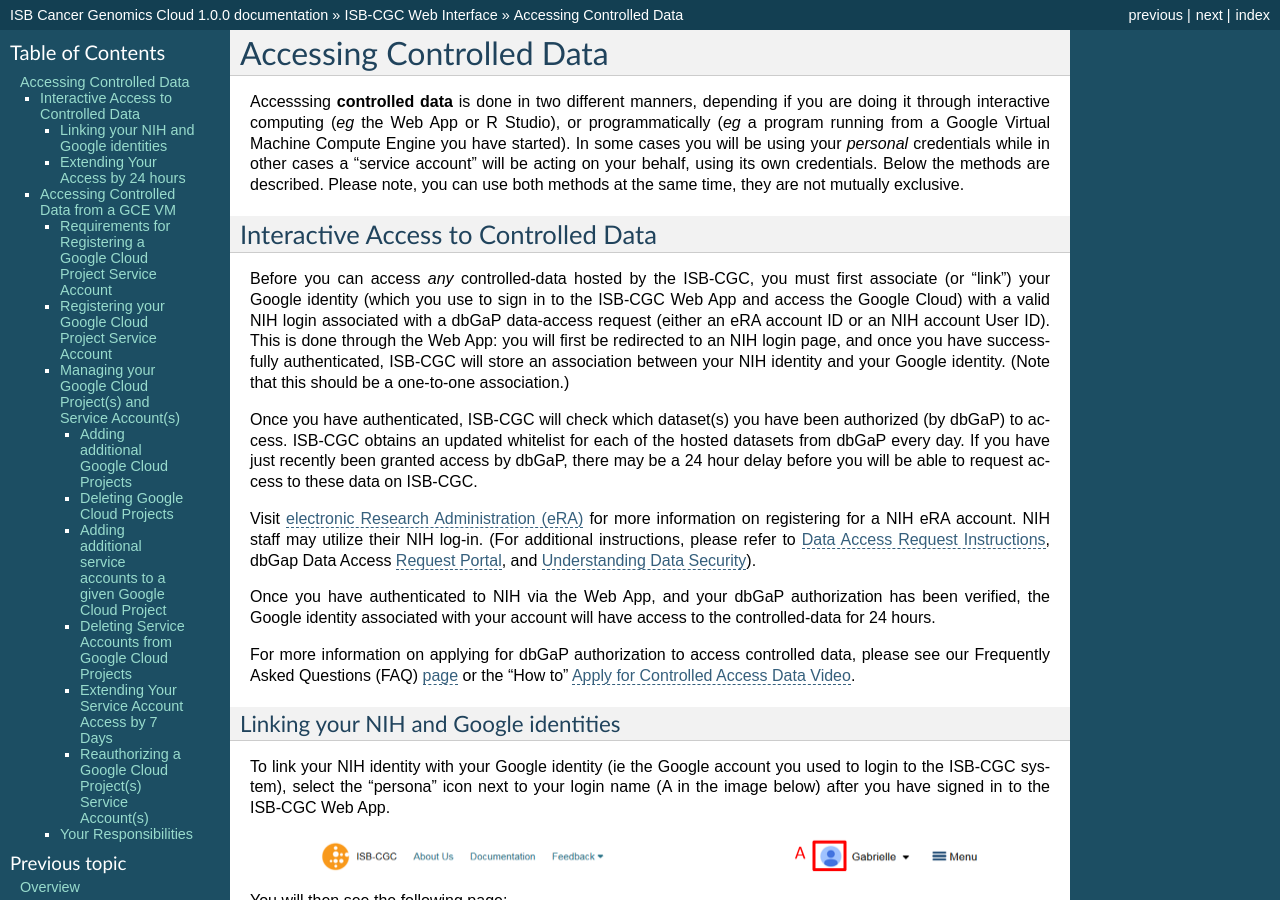
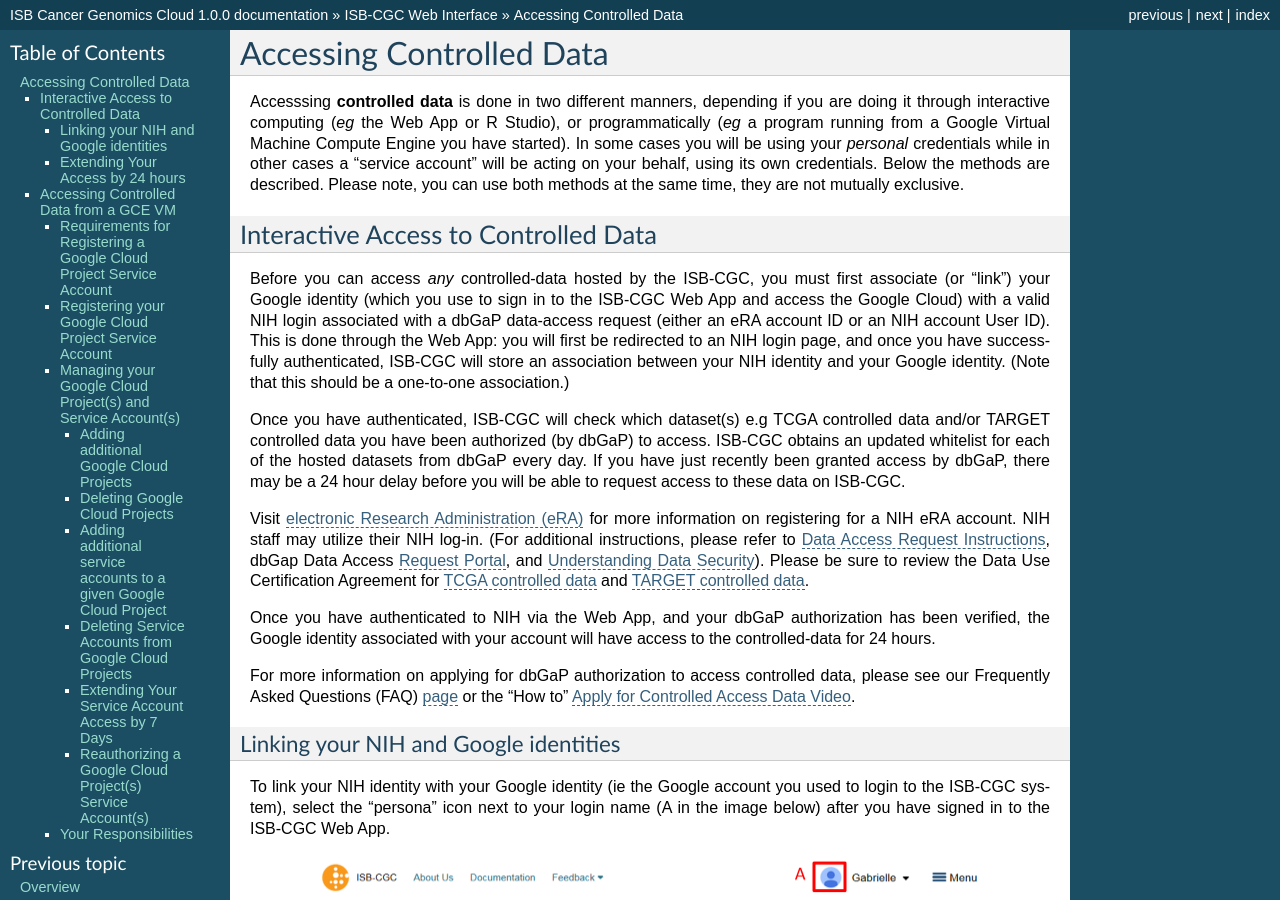
Before and after one commit to isb-cgc/readthedocs, a Sphinx documentation site: the page built from docs/source/sections/webapp/Gaining-Access-To-Contolled-Access-Data.rst, in a window 1280 px wide and 900 px high. Built offline with Sphinx 7.4.7, drawn with Linux system fonts in a browser that asks for light colours; pages that are not in the unit, such as notebooks, are missing from menus.

Commit message:
added the Data user cert links for TCGA and TARGET

```diff
--- a/docs/source/sections/webapp/Gaining-Access-To-Contolled-Access-Data.rst
+++ b/docs/source/sections/webapp/Gaining-Access-To-Contolled-Access-Data.rst
@@ -13,16 +13,18 @@
 ISB-CGC will store an association between your NIH identity and your Google identity.
 (Note that this should be a one-to-one association.)
 
-Once you have authenticated, ISB-CGC will check which dataset(s) you have been authorized
-(by dbGaP) to access.  ISB-CGC obtains an updated whitelist for each of the hosted datasets from
+Once you have authenticated, ISB-CGC will check which dataset(s) e.g TCGA controlled data and/or TARGET controlled data you have been
+authorized (by dbGaP) to access.  ISB-CGC obtains an updated whitelist for each of the hosted datasets from
 dbGaP every day.  If you have just recently been granted access by dbGaP, there may be a 24 hour
 delay before you will be able to request access to these data on ISB-CGC.
+
+
 
 Visit `electronic Research Administration (eRA) <http://era.nih.gov>`_ for more information on
 registering for a NIH eRA account. NIH staff may utilize their NIH log-in.
 (For additional instructions, please refer to `Data Access Request Instructions <http://www.genome.gov/20019654>`_,
 dbGap Data Access `Request Portal <http://dbgap.ncbi.nlm.nih.gov/aa/wga.cgi?login=&page=login>`_,
-and `Understanding Data Security <http://isb-cancer-genomics-cloud.readthedocs.org/en/latest/sections/data/data2/TCGA_Data_Security.html>`_).
+and `Understanding Data Security <http://isb-cancer-genomics-cloud.readthedocs.org/en/latest/sections/data/data2/TCGA_Data_Security.html>`_).  Please be sure to review the Data Use Certification Agreement for `TCGA controlled data <https://www.ncbi.nlm.nih.gov/projects/gap/cgi-bin/study.cgi?study_id=phs000178.v9.p8>`_ and `TARGET controlled data <https://www.ncbi.nlm.nih.gov/projects/gap/cgi-bin/study.cgi?study_id=phs000218.v17.p6>`_.
 
 Once you have authenticated to NIH via the Web App, and your dbGaP authorization has been verified, the
 Google identity associated with your account will have access to the controlled-data for 24 hours.
```
